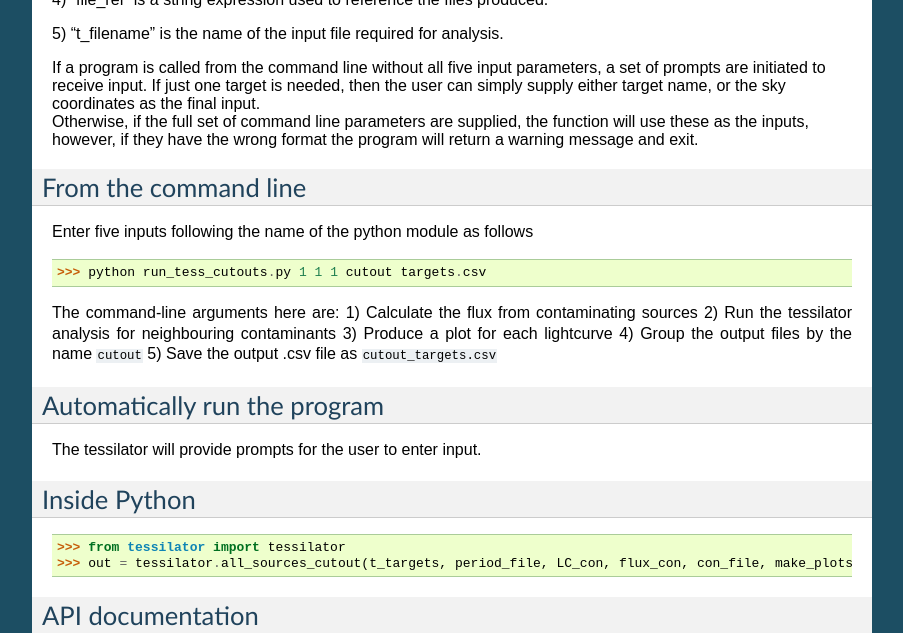
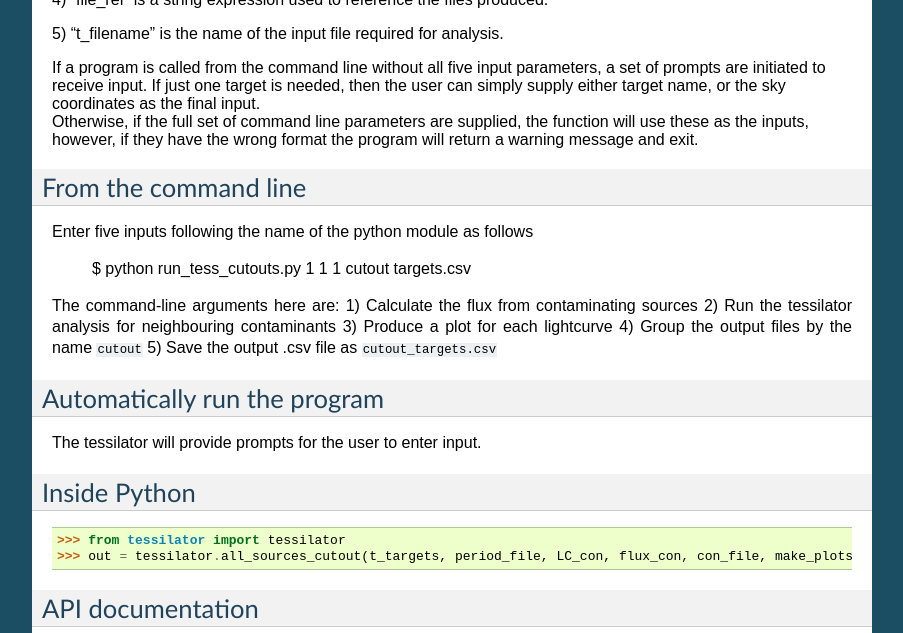
Before and after one commit to alexbinks/tessilator, a Sphinx documentation site: the page built from docs/howtouse.rst, in a window 1280 px wide and 900 px high, scrolled down 736 px, cut to the strip 0-633 px from the top of the window. Shown: the whole strip, without its empty margins (198-1101 px from the left). Built offline with Sphinx 7.4.7, drawn with Linux system fonts in a browser that asks for light colours.

Commit message:
adding files again...

```diff
--- a/docs/howtouse.rst
+++ b/docs/howtouse.rst
@@ -45,7 +45,7 @@ From the command line
 ---------------------
 Enter five inputs following the name of the python module as follows
 
->>> python run_tess_cutouts.py 1 1 1 cutout targets.csv
+   $ python run_tess_cutouts.py 1 1 1 cutout targets.csv
 
 The command-line arguments here are:
 1) Calculate the flux from contaminating sources
--- a/docs/index.rst
+++ b/docs/index.rst
@@ -4,10 +4,9 @@
    contain the root `toctree` directive.
 
 =========================================================
-
 .. image:: ../AB_Dor.gif
   :width: 400
-
+  :align: center
 | **WELCOME TO THE TESSILATOR**
 | *The one-stop shop for measuring TESS rotation periods*
 =========================================================
```
Also changed, not shown: 1 other file.
